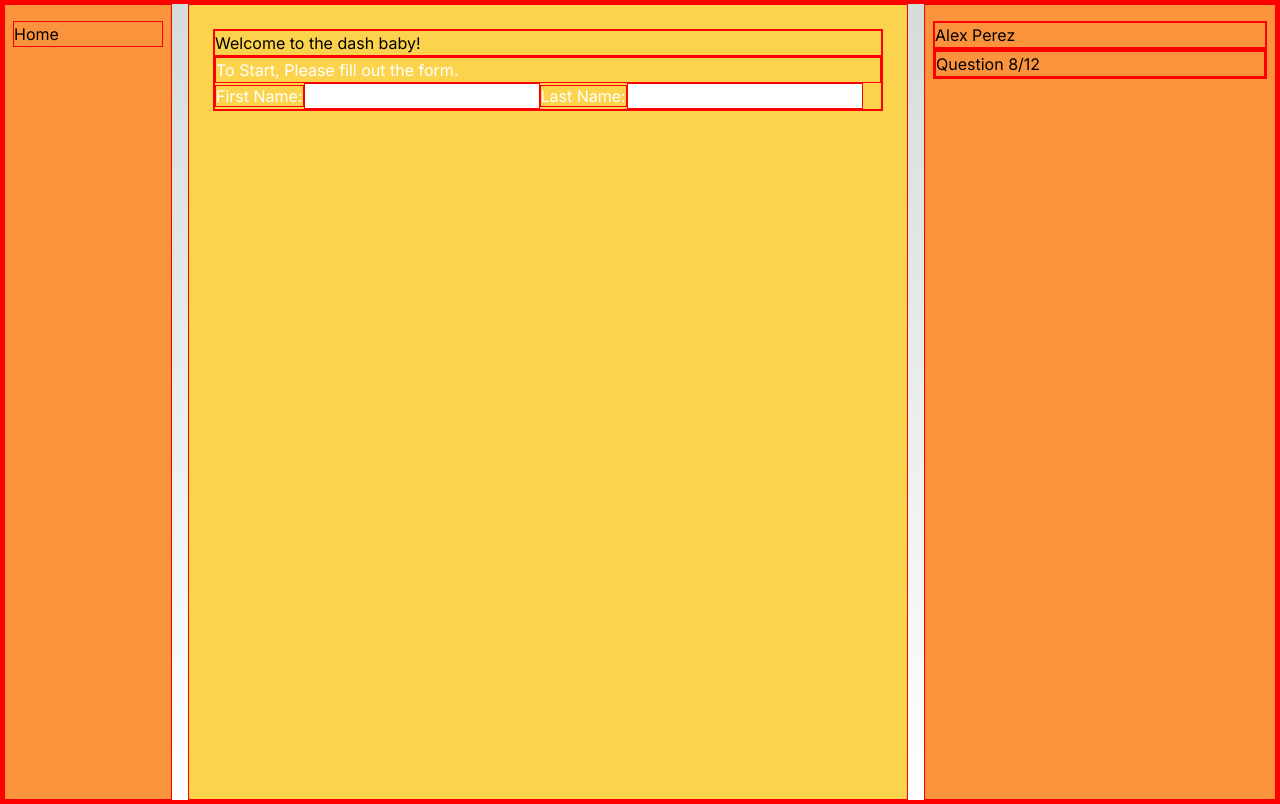
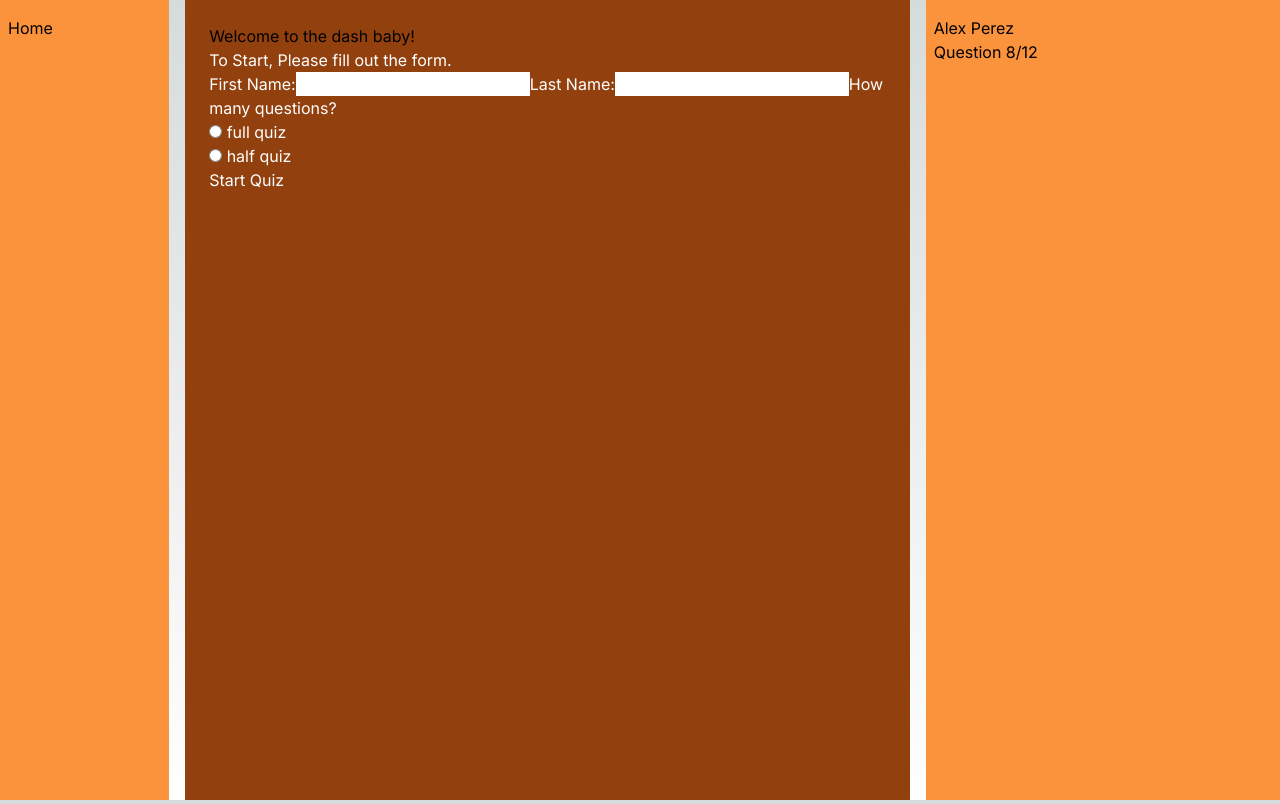
Before and after one commit to APerez89/got-learnt, a Next.js app: page /dashboard in a window 1280 px wide. Built offline with nearby package versions, Linux system fonts and the light colour scheme.

Commit message:
functionality for the following: Form Quiz "Cards"

```diff
--- a/app/dashboard/layout.jsx
+++ b/app/dashboard/layout.jsx
@@ -6,7 +6,7 @@ export default function Layout({ children }) {
     <div className="flex h-screen flex-col">
       <div className="w-full h-full flex-none grid gap-4 grid-cols-7">
         <SideNav />
-        <div className="flex-grow p-6 bg-amber-300 col-span-4">{children}</div>
+        <div className="flex-grow p-6 bg-amber-800 col-span-4">{children}</div>
         <StatsNav />
       </div>
     </div>
--- a/app/dashboard/page.jsx
+++ b/app/dashboard/page.jsx
@@ -1,11 +1,35 @@
 'use client';
+import React, { useState } from 'react';
 import StartForm from '../ui/form/form.jsx';
+import Cards from '../ui/cards/cards.jsx';
 
 export default function Page() {
+  const [userData, setUserData] = useState({
+    firstName: '',
+    lastName: '',
+  })
+  const [quizLength, setQuizLength] = useState(null) // Initially unset
+  const handleFormSubmit = (data) => {
+    setUserData({
+      firstName: data.firstName,
+      lastName: data.lastName,
+    });
+    setQuizLength(data.quizLength);
+  }
+
   return (
     <div className="dashboard-container">
       <h1>Welcome to the dash baby!</h1>
-      <StartForm />
+      {!(userData. firstName && userData.lastName && quizLength) && (
+        <StartForm
+          firstName={userData.firstName}
+          lastName={userData.lastName}
+          onSubmit={handleFormSubmit}
+        /> /* handleFormSubmit passed as a prop */
+      )}
+      {userData.firstName && userData.lastName && quizLength && (
+        <Cards quizLength={quizLength} /> // quiz length passed as a prop
+      )}
     </div>
   )
 }
--- a/app/globals.css
+++ b/app/globals.css
@@ -5,7 +5,7 @@
 * {
   box-sizing: border-box;
   margin: 0;
-  border: 1px solid red;
+  /* border: 1px solid red; */
 }
 
 :root {
@@ -37,3 +37,11 @@ body {
     text-wrap: balance;
   }
 }
+
+li {
+  list-style: none;
+  padding: 10px 15px;
+  background-color: #ed5e5e;
+  margin: 10px 0px;
+  cursor: pointer;
+}
--- a/app/ui/cards/cards.jsx
+++ b/app/ui/cards/cards.jsx
@@ -0,0 +1,109 @@
+'use client';
+import React, { useState } from 'react';
+import { forkLiftQuestions } from '../../lib/data.js';
+
+const Cards = () => {
+  const [activeQuestion, setActiveQuestion] = useState(0);
+  const [selectedAnswer, setSelectedAnswer] = useState('');
+  const [checked, setChecked] = useState(false);
+  const [selectedAnswerIndex, setSelecetedAnswerIndex] = useState(null);
+  const [showResult, setShowResult] = useState(false);
+  const [result, setResult] = useState({
+    score: 0,
+    correctAnswers: 0,
+  });
+  const { questions } = forkLiftQuestions;
+  const { question, options, correctAnswer } = questions[activeQuestion];
+  const pointsPerAnswer = 100 / questions.length;
+  const maxScore = questions.length * pointsPerAnswer;
+
+  // Select & check answer
+  const onSelected = (option, key) => {
+    setChecked(true);
+    setSelecetedAnswerIndex(key);
+
+    if (key === correctAnswer) {
+      console.log('true', option, key);
+      setSelectedAnswer(true);
+    } else {
+      console.log('false', option, key);
+      setSelectedAnswer(false);
+    }
+  }
+  const nextQuestion = () => {
+    console.log('clicked', pointsPerAnswer);
+    setSelecetedAnswerIndex(null);
+    setResult((prev) =>
+      selectedAnswer
+        ? {
+          ...prev,
+          score: prev.score + pointsPerAnswer,
+          correctAnswers: prev.correctAnswers + 1,
+        }
+        : {
+          ...prev,
+          wrongAnswers: prev.wrongAnswers + 1,
+        }
+    );
+    if (activeQuestion !== questions.length - 1) {
+      setActiveQuestion((prev) => prev + 1);
+    } else {
+      setActiveQuestion(0);
+      setShowResult(true);
+    }
+    setChecked(false);
+  }
+
+  return (
+    <div className="quiz-contain">
+      <h2>Here comes the quiz</h2>
+      <h3>
+        Question: {activeQuestion + 1}
+        / <span>{questions.length}</span>
+      </h3>
+      <div>
+        {!showResult ? (
+          <div className="quiz-res">
+            <h3>{questions[activeQuestion].question}</h3>
+            {Object.entries(options).map(([key, optionText]) => (
+              <li
+                key={key}
+                onClick={() => onSelected(optionText, key)}
+                className={
+                  selectedAnswerIndex === key ? 'selected' : 'hover'
+                }
+              >
+                <span>{ optionText }</span>
+              </li>
+            ))}
+            {checked ? (
+              <button
+                onClick={nextQuestion}
+                className='btn pointer'
+              >
+                { activeQuestion === questions.length - 1 ? 'Finish' : 'Next' }
+              </button>
+            ) : (
+              <button
+                onClick={nextQuestion}
+                disabled
+                className='btn-disabled'
+              >
+                {' '}
+                { activeQuestion === questions.length - 1 ? 'Finish' : 'Next' }
+              </button>
+            )}
+          </div>
+        ) : (
+          <div className="quiz-res">
+            <h3>Results</h3>
+            <h3>Score: {Math.floor((result.score / maxScore) * 100)} %</h3>
+            <h3>{result.correctAnswers}</h3>
+          </div>
+        )}
+      </div>
+    </div>
+  )
+}
+
+export default Cards;
--- a/app/ui/form/form.jsx
+++ b/app/ui/form/form.jsx
@@ -1,35 +1,57 @@
-import React, { useState } from 'react';
+import React from 'react';
+import { useForm } from 'react-hook-form';
 
-const StartForm = ({ onSubmit }) => {
-  const [firstName, setFirstName] = useState('');
-  const [lastName, setLastName] = useState('');
+const StartForm = ({ firstName, lastName, onSubmit}) => {
+  const { register, handleSubmit, formState: { errors } } = useForm();
 
-  const handleSubmit = (event) => {
-    event.preventDefault();
-    // Pass the user data to the parent component
-    onSubmit({ firstName, lastName });
+  const onSubmitHandler = (data) => {
+    onSubmit(data); // Pass form data to parent component
   };
 
   return (
-    <form onSubmit={handleSubmit} className='text-white'>
+    <form onSubmit={handleSubmit(onSubmitHandler)} className='text-white'>
       <h2>To Start, Please fill out the form.</h2>
 
       <label htmlFor="firstName">First Name:</label>
       <input
         type='text'
+        tabIndex='0'
         id='firstName'
-        value={firstName}
-        onChange={(e) => setFirstName(e.target.value)}
-        required
-      />
+        className='text-black'
+        {...register('firstName', { required: true })} // Register this field with validation rule
+        />
+      {errors.firstName && <p className='error'>First Name is required</p>}
       <label htmlFor="lastName">Last Name:</label>
       <input
         type='text'
+        tabIndex='0'
         id='lastName'
-        value={lastName}
-        onChange={(e) => setLastName(e.target.value)}
-        required
+        className='text-black'
+        {...register('lastName', { required: true })} // Register this field with validation rule
       />
+      {errors.lastName && <p className='error'>Last Name is required</p>}
+      <label>How many questions?</label>
+      <div>
+        <input
+          type="radio"
+          name="fullQuiz"
+          value="full"
+          {...register('quizLength', { required: true })}
+        />
+        <label htmlFor="fullQuiz"> full quiz</label>
+      </div>
+      <div>
+        <input
+          type="radio"
+          name="halfQuiz"
+          value="half"
+          {...register('quizLength', { required: true })}
+        />
+        <label htmlFor="halfQuiz"> half quiz</label>
+      </div>
+      {errors.quizLength && <p className='error'>Please select quiz length</p>}
+
+      <button type='submit'>Start Quiz</button>
     </form>
   );
 };
```
Also changed, not shown: package.json (+5 -4 lines), app/lib/data.js, app/ui/dashboard/progression-bar.jsx (added), 1 other file (tests, documents, lock files or other folders).
